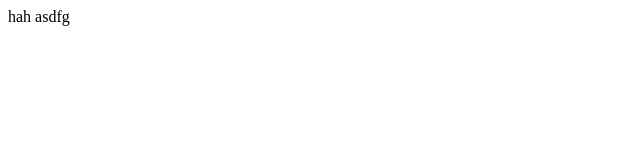
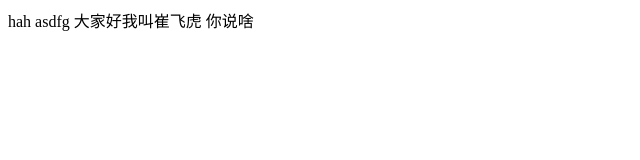
Before and after one commit to 666first/-, a plain HTML site: page huhu/index.html in a window 1280 px wide. Shown: the whole page, without its empty margins (0-640 px from the left). Drawn offline with Linux system fonts and the light colour scheme.

Commit message:
崔飞虎提交今天工作

```diff
--- a/huhu/index.html
+++ b/huhu/index.html
@@ -8,5 +8,7 @@
 </head>
 <body>
   hah   asdfg
+  大家好我叫崔飞虎
+  你说啥
 </body>
 </html>
```
